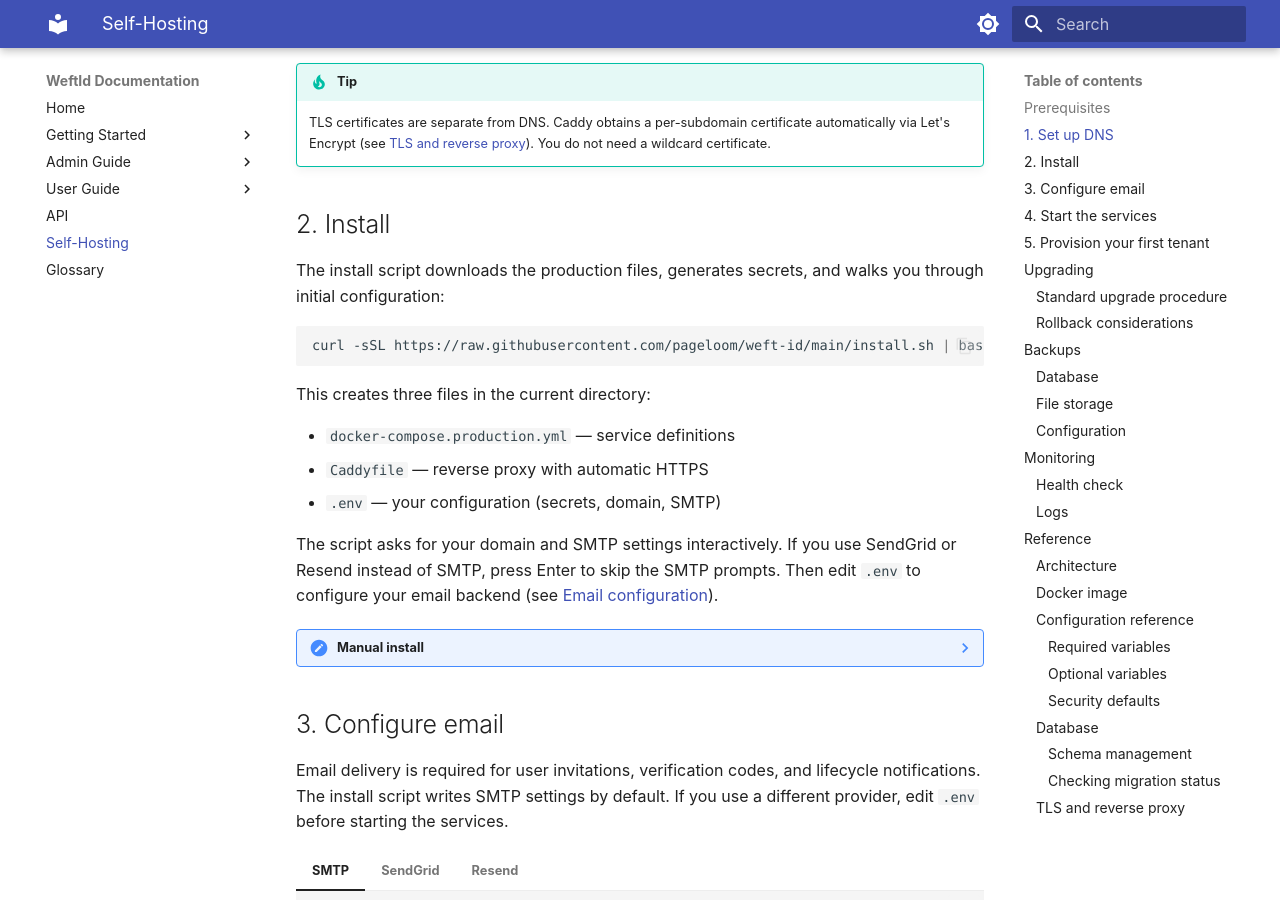
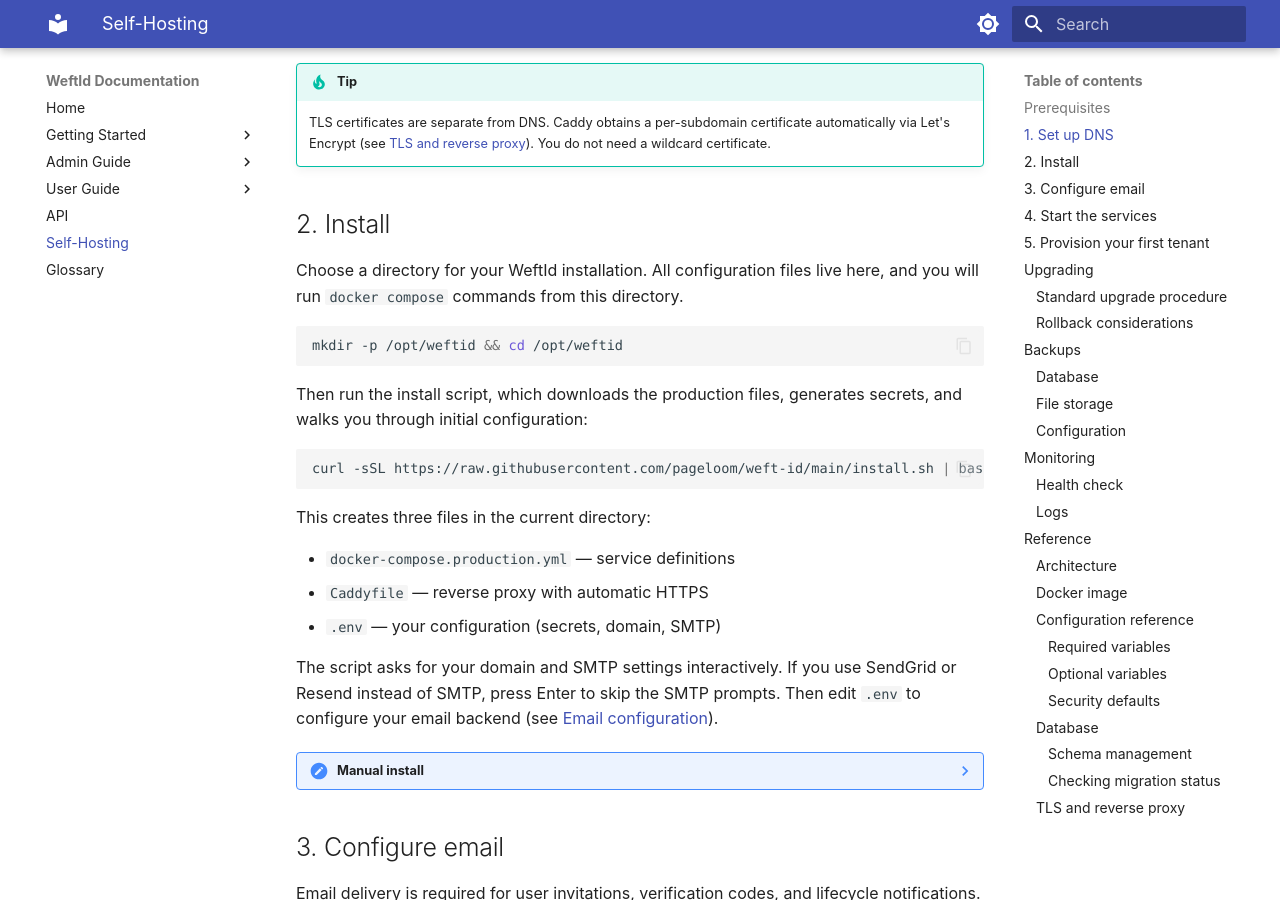
Before and after one commit to Pageloom/weft-id, an MkDocs documentation site: the page built from docs/self-hosting/index.md, in a window 1280 px wide and 900 px high, scrolled down 809 px. Built offline with MkDocs 1.6.1 and Material for MkDocs 9.7.7, drawn with Linux system fonts in a browser that asks for light colours.

Commit message:
Add install directory guidance to self-hosting docs
Suggest /opt/weftid as a conventional location and explain that all
docker compose commands must be run from the same directory.

````diff
--- a/docs/self-hosting/index.md
+++ b/docs/self-hosting/index.md
@@ -29,8 +29,15 @@
 
 ## 2. Install
 
-The install script downloads the production files, generates secrets, and walks you through
-initial configuration:
+Choose a directory for your WeftId installation. All configuration files live here, and you
+will run `docker compose` commands from this directory.
+
+```bash
+mkdir -p /opt/weftid && cd /opt/weftid
+```
+
+Then run the install script, which downloads the production files, generates secrets, and walks
+you through initial configuration:
 
 ```bash
 curl -sSL https://raw.githubusercontent.com/pageloom/weft-id/main/install.sh | bash
````
Also changed, not shown: site/search.json, site/self-hosting/index.html.
